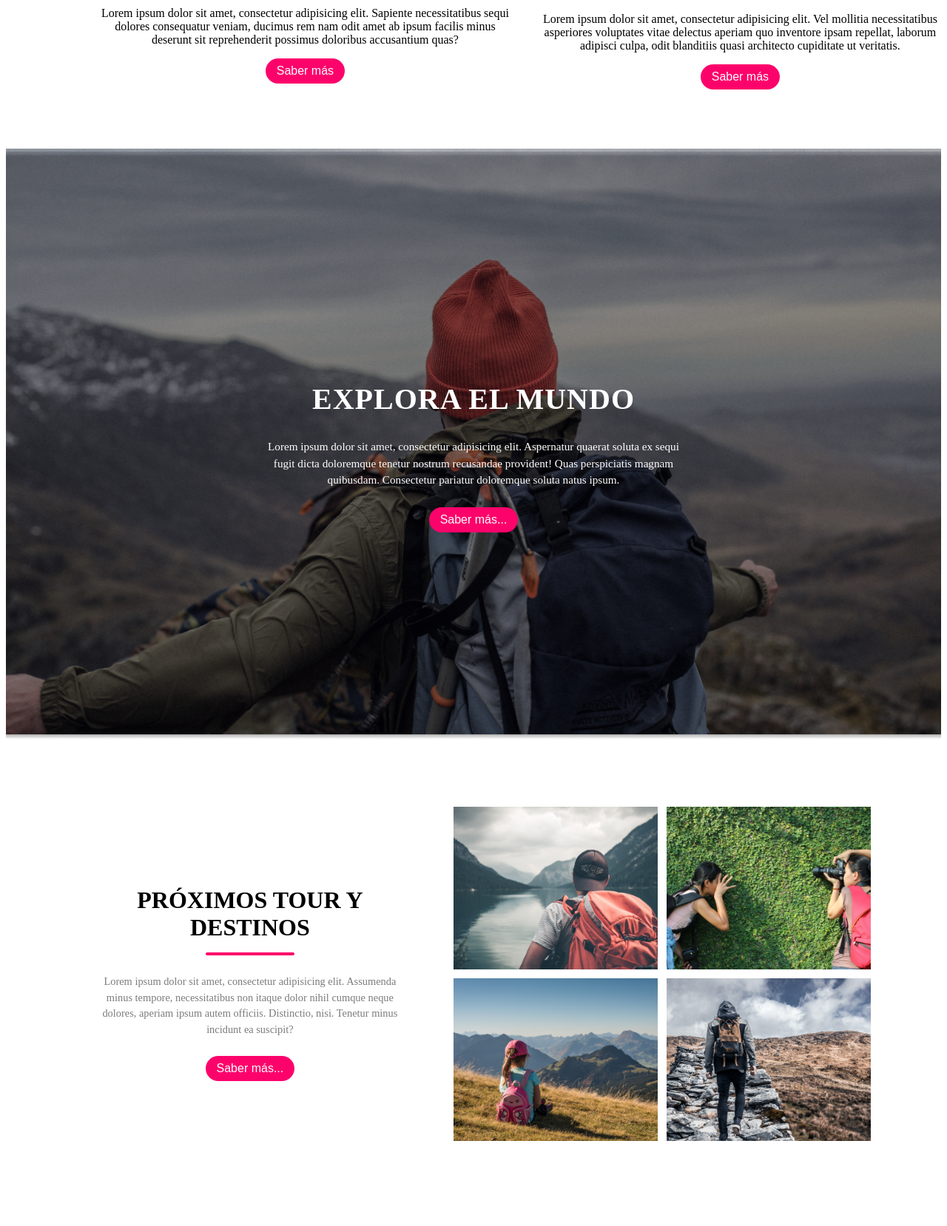
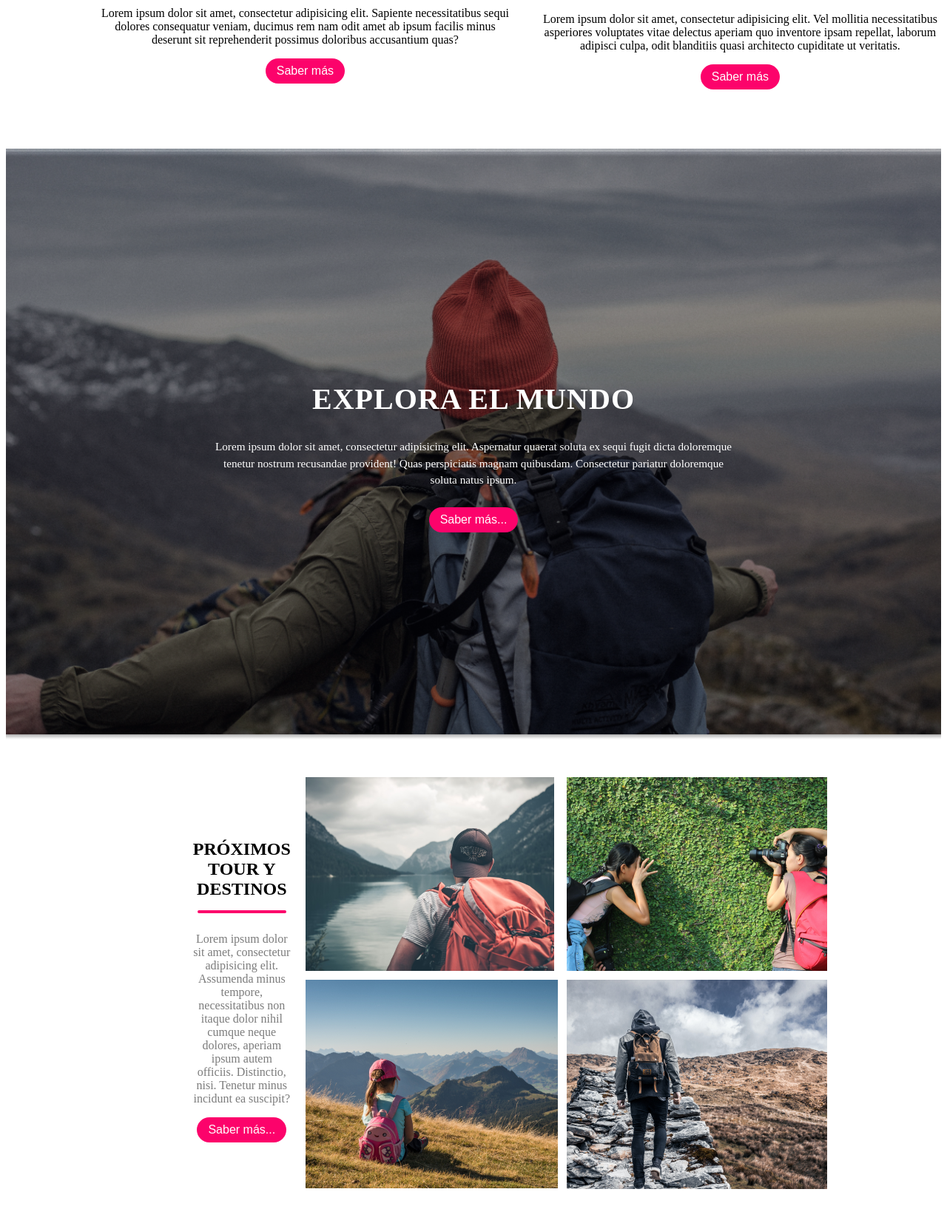
Before and after one commit to raulopsanch/DAW2, a PHP site: page / in a window 1280 px wide. Shown: the part 1480-3138 px from the top of the page at 74% size. Before the commit the page ends 3023 px from the top, so only its background shows below. Run offline with PHP 8.4, Linux system fonts and the light colour scheme.

Commit message:
trabajo css corregido

```diff
--- a/Diseño de Interfaces Web/Tema_03/trabajo/index.html
+++ b/Diseño de Interfaces Web/Tema_03/trabajo/index.html
@@ -1,9 +1,9 @@
 <!DOCTYPE html>
 <html lang="en">
     <head>
-        <meta charset="UTF-8">
-        <link rel="stylesheet" href="style.css">
-        <meta name="viewport" content="width=device-width, initial-scale=1.0">
+        <meta charset="UTF-8" />
+        <link rel="stylesheet" href="style.css" />
+        <meta name="viewport" content="width=device-width, initial-scale=1.0" />
         <title>Document</title>
     </head>
     <body>
@@ -18,12 +18,15 @@
                     <button id="boton">Contacto</button>
                 </div>
             </nav>
+
+            <div id="contenido-padre">
                 <div id="contenido-header">
                     <div class="texto-header">
                         <h1>Explora el colorido mundo</h1>
                         <button class="boton"></button>
                         <h2>Un regalo maravilloso</h2>
                         <button>Saber más...</button>
+                    </div>
                 </div>
             </div>
         </header>
@@ -35,16 +38,24 @@
 
             <div class="fila-eventos">
                 <div class="col-eventos">
-                    <img src="img/img1.png" alt=""/>
+                    <img src="img/img1.png" alt="" />
                     <h2 class="titulo-evento">Viaje al campamento Everest</h2>
-                    <p>Lorem ipsum dolor sit amet, consectetur adipisicing elit. Sapiente necessitatibus sequi dolores consequatur veniam, ducimus rem nam odit amet ab ipsum facilis minus deserunt sit reprehenderit possimus doloribus accusantium quas?</p>
+                    <p>
+                        Lorem ipsum dolor sit amet, consectetur adipisicing elit. Sapiente necessitatibus sequi dolores
+                        consequatur veniam, ducimus rem nam odit amet ab ipsum facilis minus deserunt sit reprehenderit
+                        possimus doloribus accusantium quas?
+                    </p>
                     <button>Saber más</button>
                 </div>
 
                 <div class="col-eventos">
-                    <img src="img/img2.png" alt="">
+                    <img src="img/img2.png" alt="" />
                     <h2 class="titulo-evento">Paseo relax</h2>
-                    <p>Lorem ipsum dolor sit amet, consectetur adipisicing elit. Vel mollitia necessitatibus asperiores voluptates vitae delectus aperiam quo inventore ipsam repellat, laborum adipisci culpa, odit blanditiis quasi architecto cupiditate ut veritatis.</p>
+                    <p>
+                        Lorem ipsum dolor sit amet, consectetur adipisicing elit. Vel mollitia necessitatibus asperiores
+                        voluptates vitae delectus aperiam quo inventore ipsam repellat, laborum adipisci culpa, odit
+                        blanditiis quasi architecto cupiditate ut veritatis.
+                    </p>
                     <button>Saber más</button>
                 </div>
             </div>
@@ -54,7 +65,11 @@
             <div class="contenido">
                 <div class="texto-contenido">
                     <h2>Explora el mundo</h2>
-                    <p>Lorem ipsum dolor sit amet, consectetur adipisicing elit. Aspernatur quaerat soluta ex sequi fugit dicta doloremque tenetur nostrum recusandae provident! Quas perspiciatis magnam quibusdam. Consectetur pariatur doloremque soluta natus ipsum.</p>
+                    <p>
+                        Lorem ipsum dolor sit amet, consectetur adipisicing elit. Aspernatur quaerat soluta ex sequi
+                        fugit dicta doloremque tenetur nostrum recusandae provident! Quas perspiciatis magnam quibusdam.
+                        Consectetur pariatur doloremque soluta natus ipsum.
+                    </p>
                     <button>Saber más...</button>
                 </div>
             </div>
@@ -64,15 +79,19 @@
             <div class="info-tours">
                 <h2>Próximos tour y destinos</h2>
                 <div class="linea"></div>
-                <p>Lorem ipsum dolor sit amet, consectetur adipisicing elit. Assumenda minus tempore, necessitatibus non itaque dolor nihil cumque neque dolores, aperiam ipsum autem officiis. Distinctio, nisi. Tenetur minus incidunt ea suscipit?</p>
+                <p>
+                    Lorem ipsum dolor sit amet, consectetur adipisicing elit. Assumenda minus tempore, necessitatibus
+                    non itaque dolor nihil cumque neque dolores, aperiam ipsum autem officiis. Distinctio, nisi. Tenetur
+                    minus incidunt ea suscipit?
+                </p>
                 <button>Saber más...</button>
             </div>
 
             <div class="galeria-tours">
-                <img src="img/img3.png" alt="">
-                <img src="img/img4.png" alt="">
-                <img src="img/img5.png" alt="">
-                <img src="img/img6.png" alt="">
+                <img src="img/img3.png" alt="" />
+                <img src="img/img4.png" alt="" />
+                <img src="img/img5.png" alt="" />
+                <img src="img/img6.png" alt="" />
             </div>
         </section>
     </body>
--- a/Diseño de Interfaces Web/Tema_03/trabajo/style.css
+++ b/Diseño de Interfaces Web/Tema_03/trabajo/style.css
@@ -51,8 +51,13 @@ button {
 }
 
 /* contenido-header */
+#contenido-padre {
+    height: 80vh;
+    display: flex;
+    justify-content: center;
+    align-items: center;
+}
 #contenido-header {
-    flex: 1;
     display: flex;
     justify-content: center;
     align-items: center;
@@ -88,7 +93,6 @@ button {
 }
 
 .col-eventos {
-    flex: 1;
     display: flex;
     flex-direction: column;
     align-items: center;
@@ -97,9 +101,6 @@ button {
 
 .col-evento img {
     width: 100%;
-    height: 320px;
-    object-fit: cover;
-    border-radius: 4px;
 }
 
 .col-evento p {
@@ -118,13 +119,11 @@ button {
     background-size: cover;
     flex-direction: column;
     display: flex;
+    justify-content: center;
+    align-items: center;
 }
 
 .contenido {
-    flex: 1;
-    display: flex;
-    justify-content: center;
-    align-items: center;
     text-align: center;
     color: white;
     padding: 0 20px;
@@ -148,21 +147,19 @@ button {
     font-size: 0.95rem;
     line-height: 1.5;
     margin-bottom: 25px;
-    max-width: 560px;
 }
 
 /* PRÓXIMO TOURS */
 .tours {
-    width: 85%;
-    margin: 90px auto;
+    width: 60%;
+    margin: 50px auto;
     display: flex;
     align-items: center;
     justify-content: space-between;
-    gap: 40px;
+    gap: 20px;
 }
 
 .info-tours {
-    flex: 1;
     display: flex;
     flex-direction: column;
     align-items: center;
@@ -170,7 +167,6 @@ button {
 }
 
 .info-tours h2 {
-    font-size: 2rem;
     text-transform: uppercase;
     color: black;
     margin-bottom: 5px;
@@ -178,23 +174,16 @@ button {
 
 .info-tours p {
     color: var(--viajeCampamento);
-    font-size: 0.9rem;
-    line-height: 1.5;
-    max-width: 420px;
-    margin: 15px 0 25px;
 }
 
 /* galería fotos */
 .galeria-tours {
-    flex: 1.2;
     display: grid;
     grid-template-columns: repeat(2, 1fr);
     gap: 12px;
 }
 
 .galeria-tours img {
-    width: 100%;
-    height: 220px;
     object-fit: cover;
     display: block;
 }
```
Lines whose indentation alone changed are shown as unchanged.
